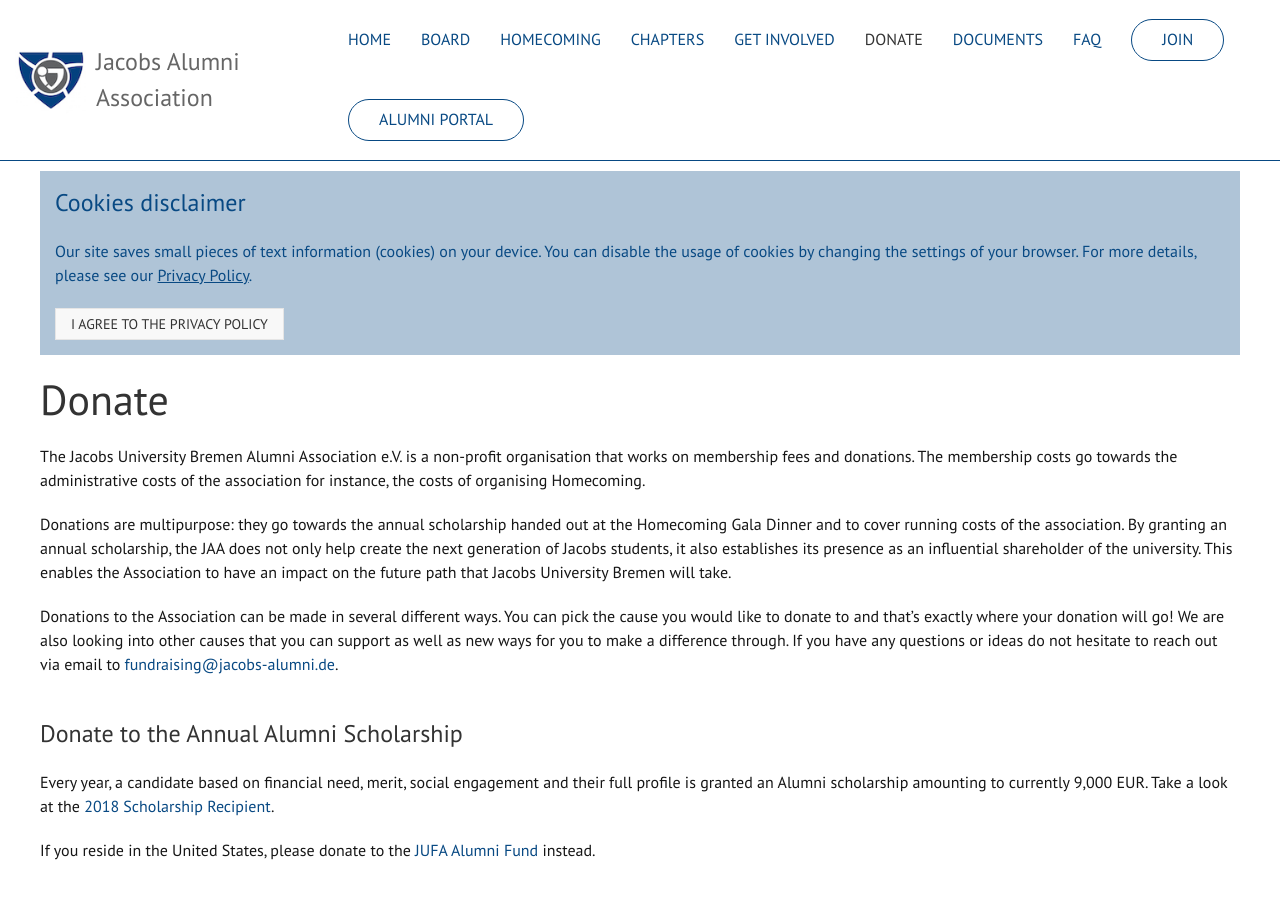
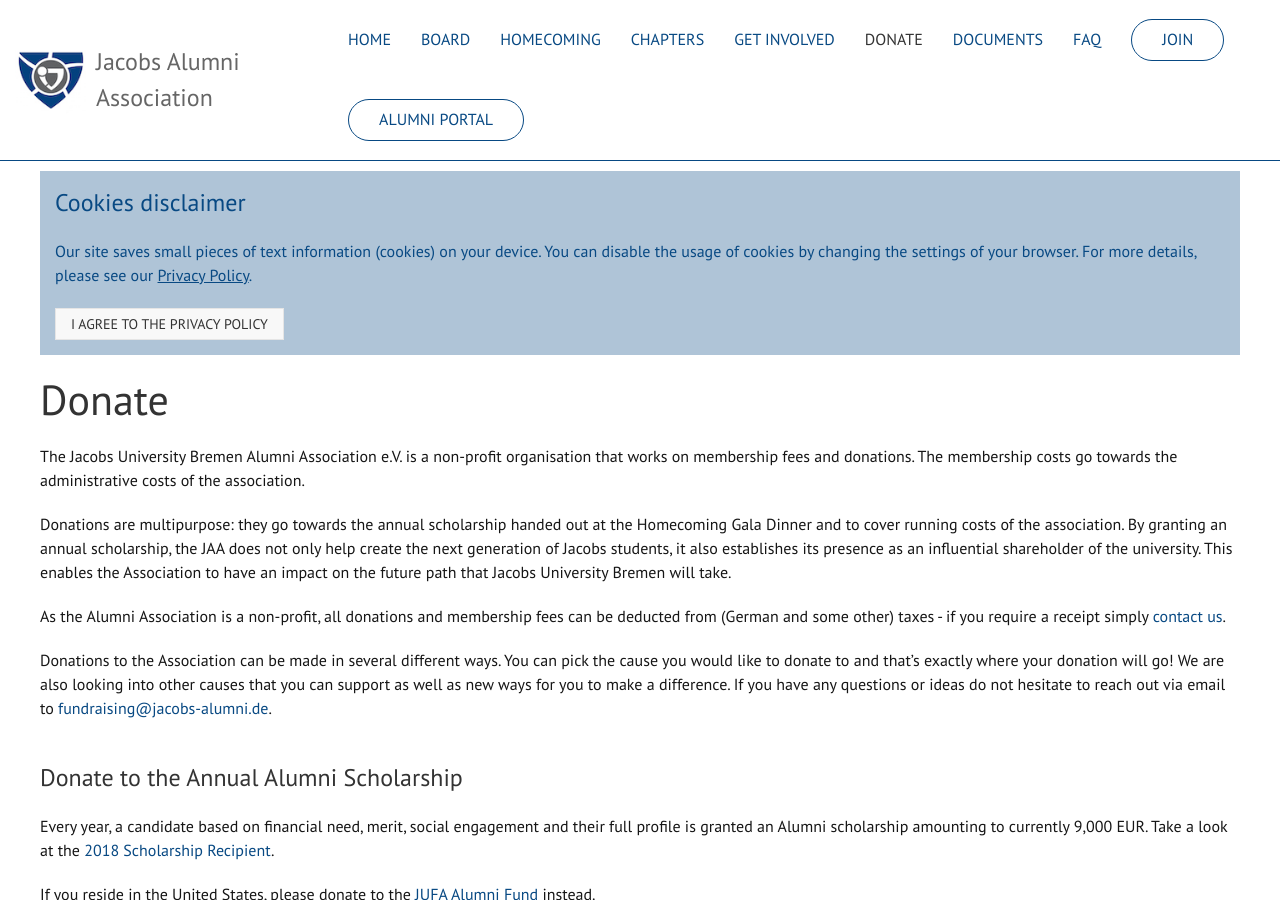
Before and after one commit to JacobsAlumni/jekyll.jacobs-alumni.de, a Jekyll site: the page built from src/donate/index.md, in a window 1280 px wide and 900 px high. Built offline with Jekyll 4.4.1, drawn with Linux system fonts in a browser that asks for light colours.

Commit message:
Donate page: Typos + Tax Deductibility

```diff
--- a/src/donate/index.md
+++ b/src/donate/index.md
@@ -4,15 +4,17 @@
 ---
 
 The Jacobs University Bremen Alumni Association e.V. is a non-profit organisation that works on membership fees and donations.
-The membership costs go towards the administrative costs of the association for instance, the costs of organising Homecoming.
+The membership costs go towards the administrative costs of the association.
 
 Donations are multipurpose: they go towards the annual scholarship handed out at the Homecoming Gala Dinner and to cover running costs of the association.
 By granting an annual scholarship, the JAA does not only help create the next generation of Jacobs students, it also establishes its presence as an influential shareholder of the university.
 This enables the Association to have an impact on the future path that Jacobs University Bremen will take.
 
+As the Alumni Association is a non-profit, all donations and membership fees can be deducted from (German and some other) taxes - if you require a receipt simply [contact us](mailto:support@jacobs-alumni.de).
+
 Donations to the Association can be made in several different ways.
 You can pick the cause you would like to donate to and that’s exactly where your donation will go!
-We are also looking into other causes that you can support as well as new ways for you to make a difference through.
+We are also looking into other causes that you can support as well as new ways for you to make a difference.
 If you have any questions or ideas do not hesitate to reach out via email to [fundraising@jacobs-alumni.de](mailto:fundraising@jacobs-alumni.de).
 
 ### Donate to the Annual Alumni Scholarship
```
